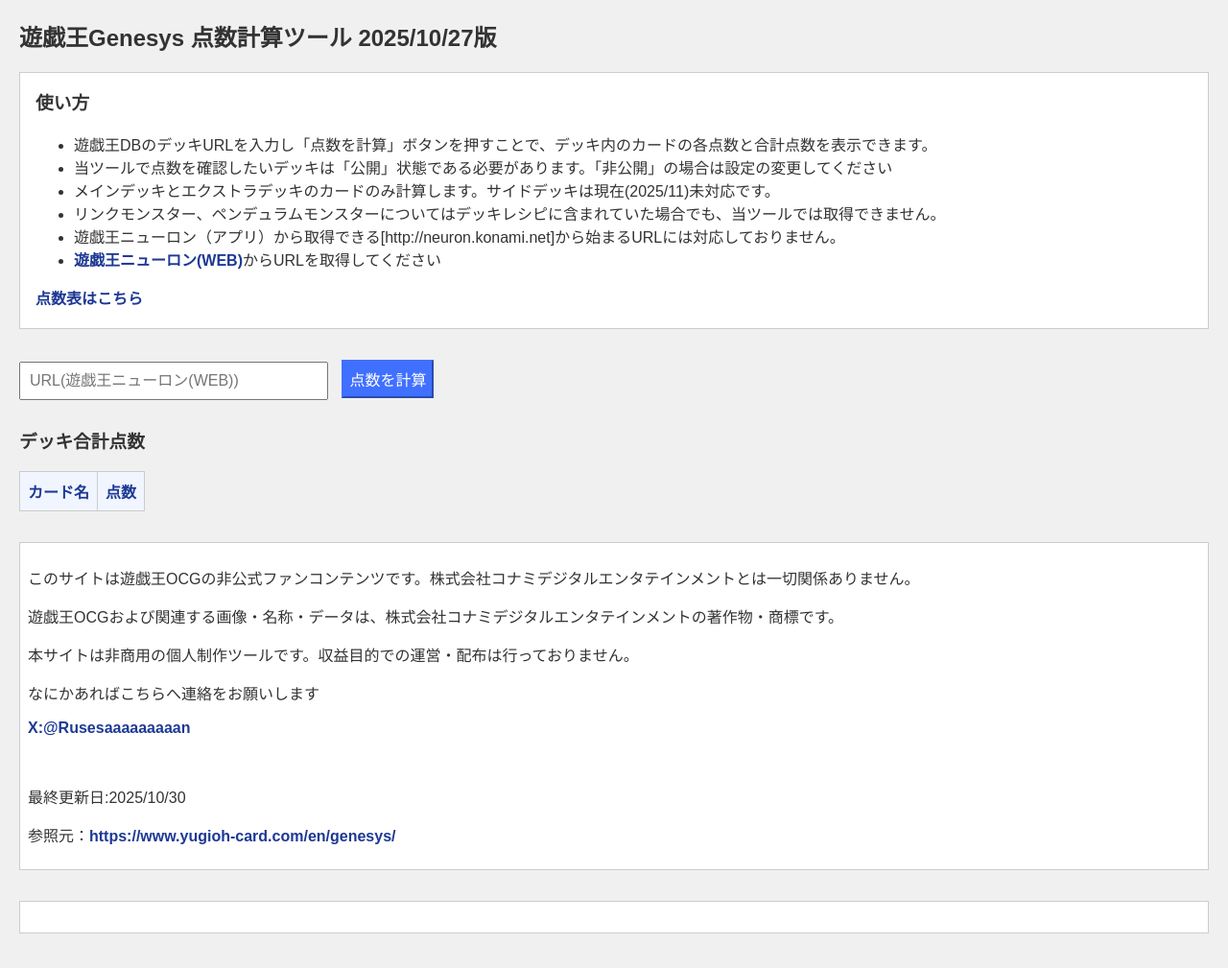
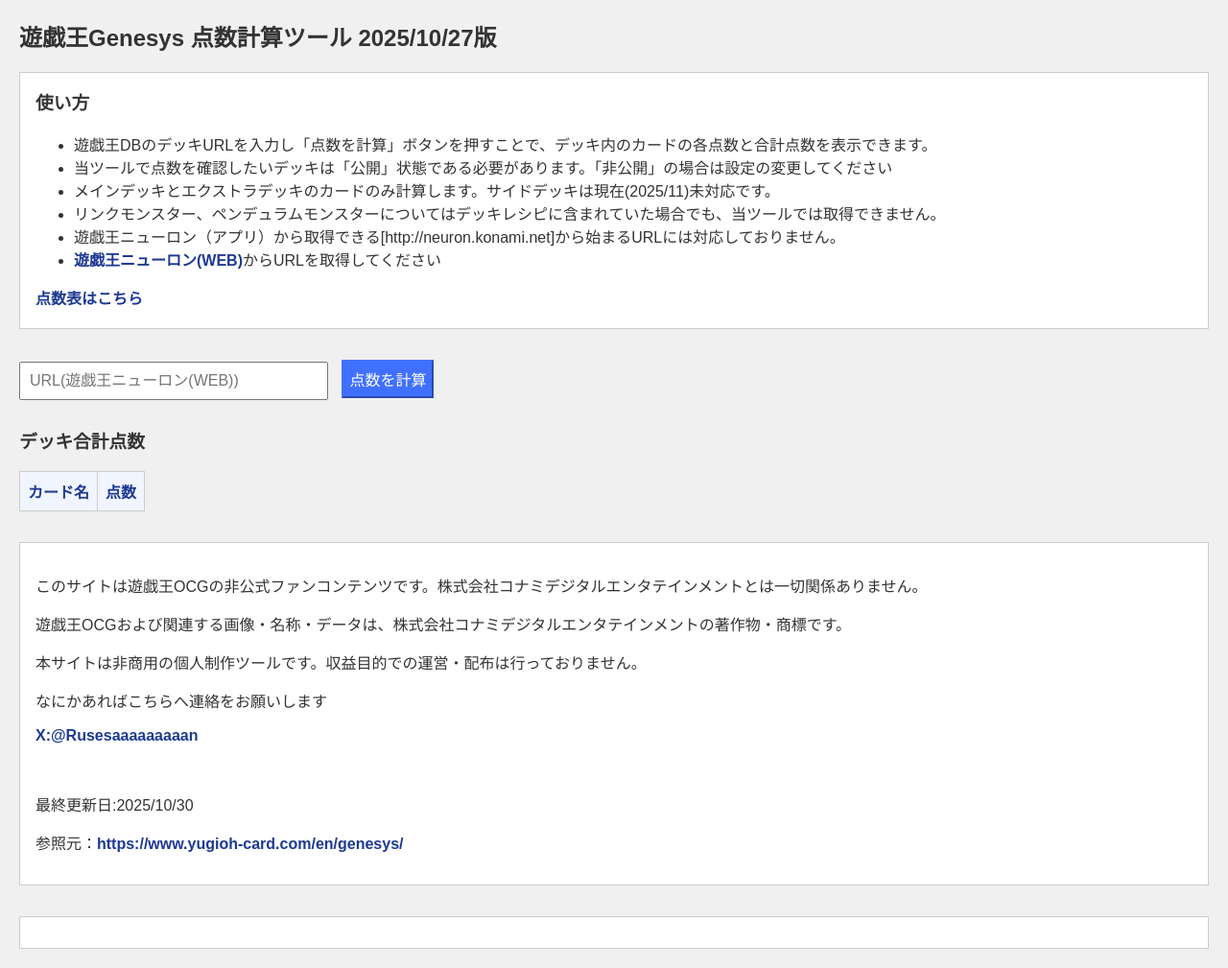
Before and after one commit to YGOGenesys-JPN/Yugioh-Genesys-Pointcalculator, a plain HTML site: page index.html in a window 1280 px wide. Shown: the whole page at 96% size. Drawn offline with Linux system fonts and the light colour scheme.

Commit message:
下部の枠調整
Refactor styles for the comments section in index.html.

```diff
--- a/index.html
+++ b/index.html
@@ -70,13 +70,11 @@
       font-weight: bold;
     }
     #comments {
+      background: #fff;
+      padding: 1em;
+      border: 1px solid #ccc;
+      margin-bottom: 2em;
       width: stretch;
-      padding: 8px;
-      font-size: 16px;
-      margin-top: 10px;
-      background: #fff;
-      border: 1px solid #ccc;
-      min-height: 100px;
     }
     #cidTextBlock {
       background: #fff;
```
